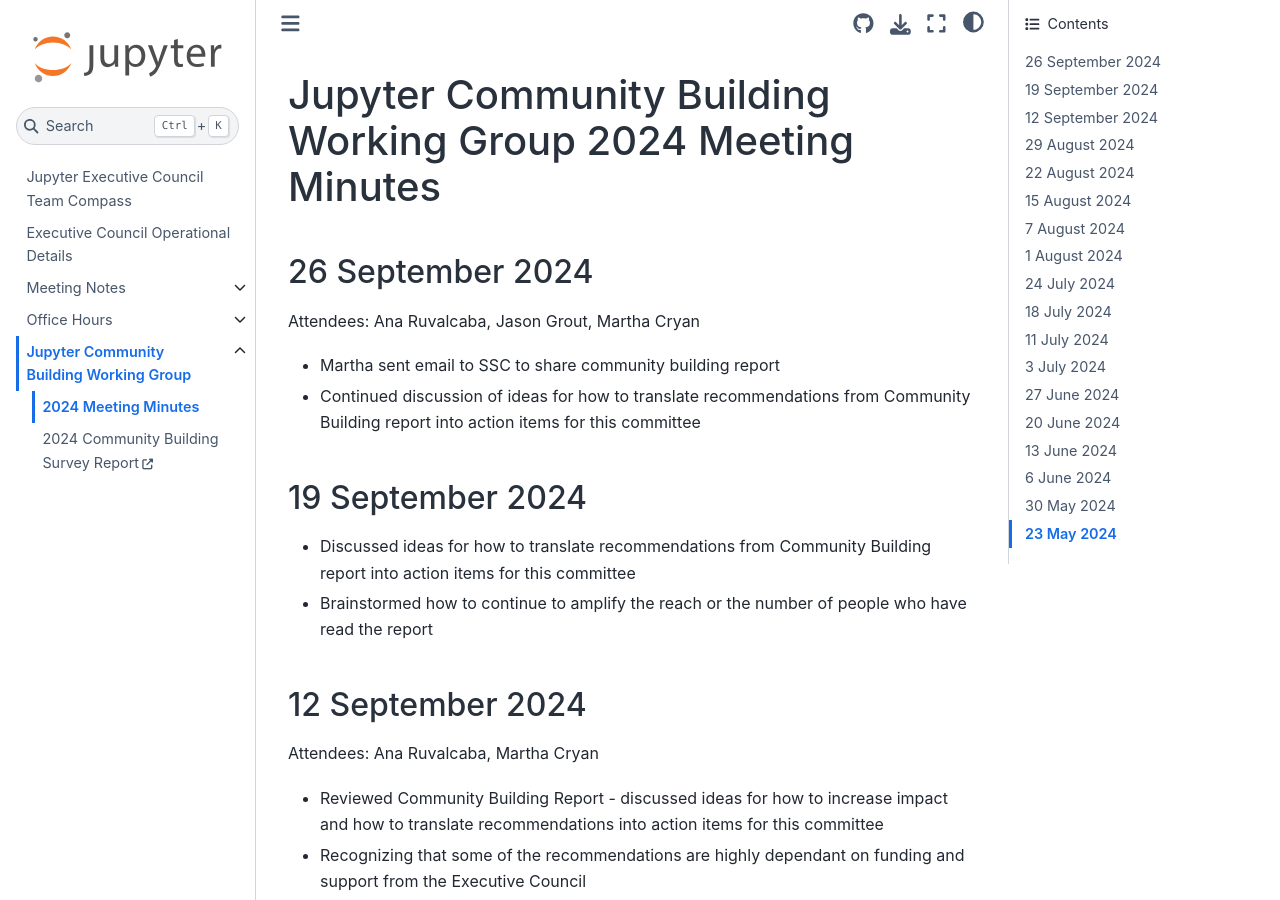
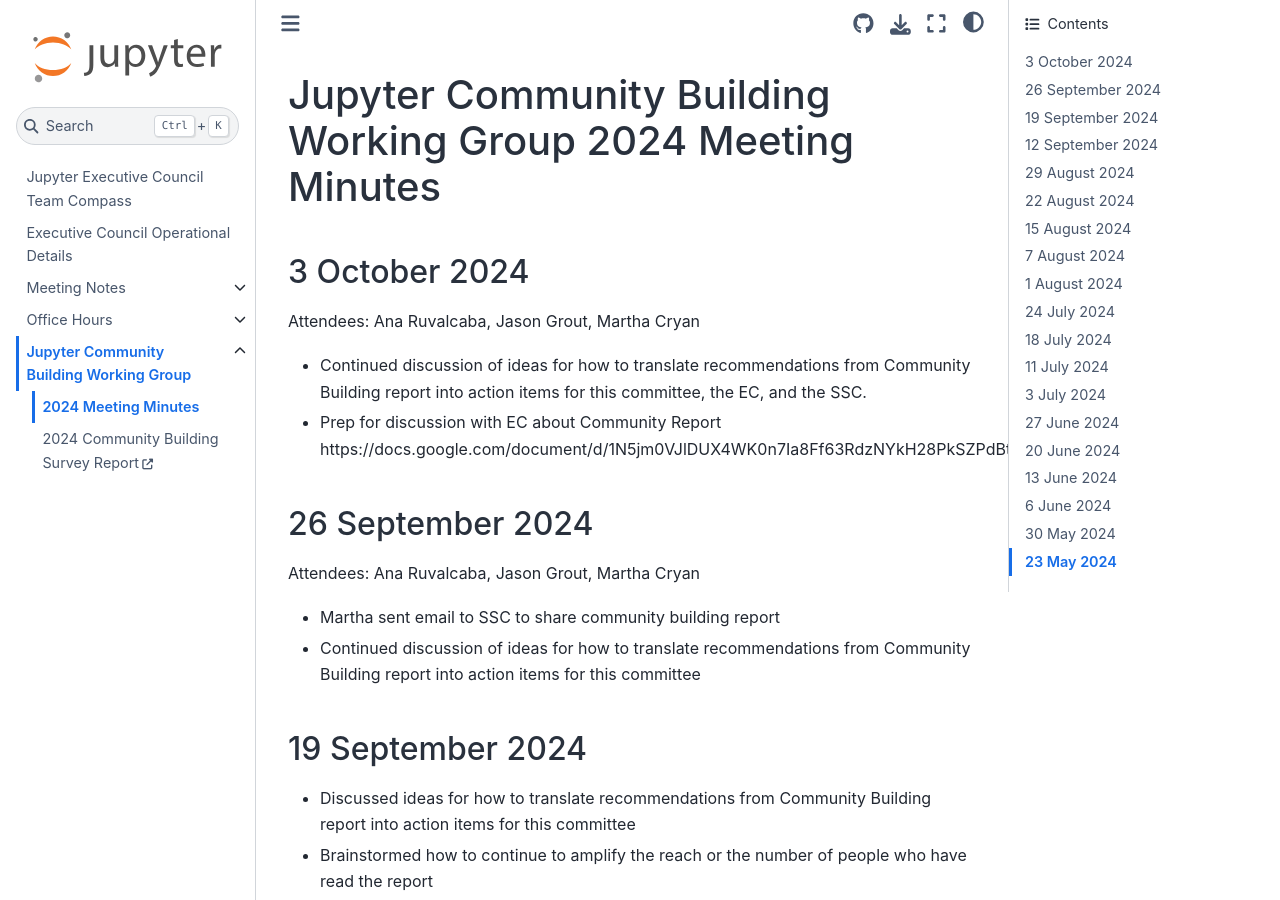
Before and after one commit to jupyter-governance/ec-team-compass, a Sphinx documentation site: the page built from docs/reports/communitybuilding/minutes_2024.md, in a window 1280 px wide and 900 px high. Built offline with Sphinx 7.4.7 and the Sphinx Book theme 1.1.4, drawn with Linux system fonts in a browser that asks for light colours.

Commit message:
Add JCB Minutes October 3, 2024

```diff
--- a/docs/reports/communitybuilding/minutes_2024.md
+++ b/docs/reports/communitybuilding/minutes_2024.md
@@ -1,4 +1,10 @@
 # Jupyter Community Building Working Group 2024 Meeting Minutes
+
+## 3 October 2024
+Attendees: Ana Ruvalcaba, Jason Grout, Martha Cryan
+
+* Continued discussion of ideas for how to translate recommendations from Community Building report into action items for this committee, the EC, and the SSC.
+* Prep for discussion with EC about Community Report https://docs.google.com/document/d/1N5jm0VJlDUX4WK0n7Ia8Ff63RdzNYkH28PkSZPdBtUc/edit#heading=h.o2nbpymvtd6t
 
 ## 26 September 2024
 Attendees: Ana Ruvalcaba, Jason Grout, Martha Cryan
```
